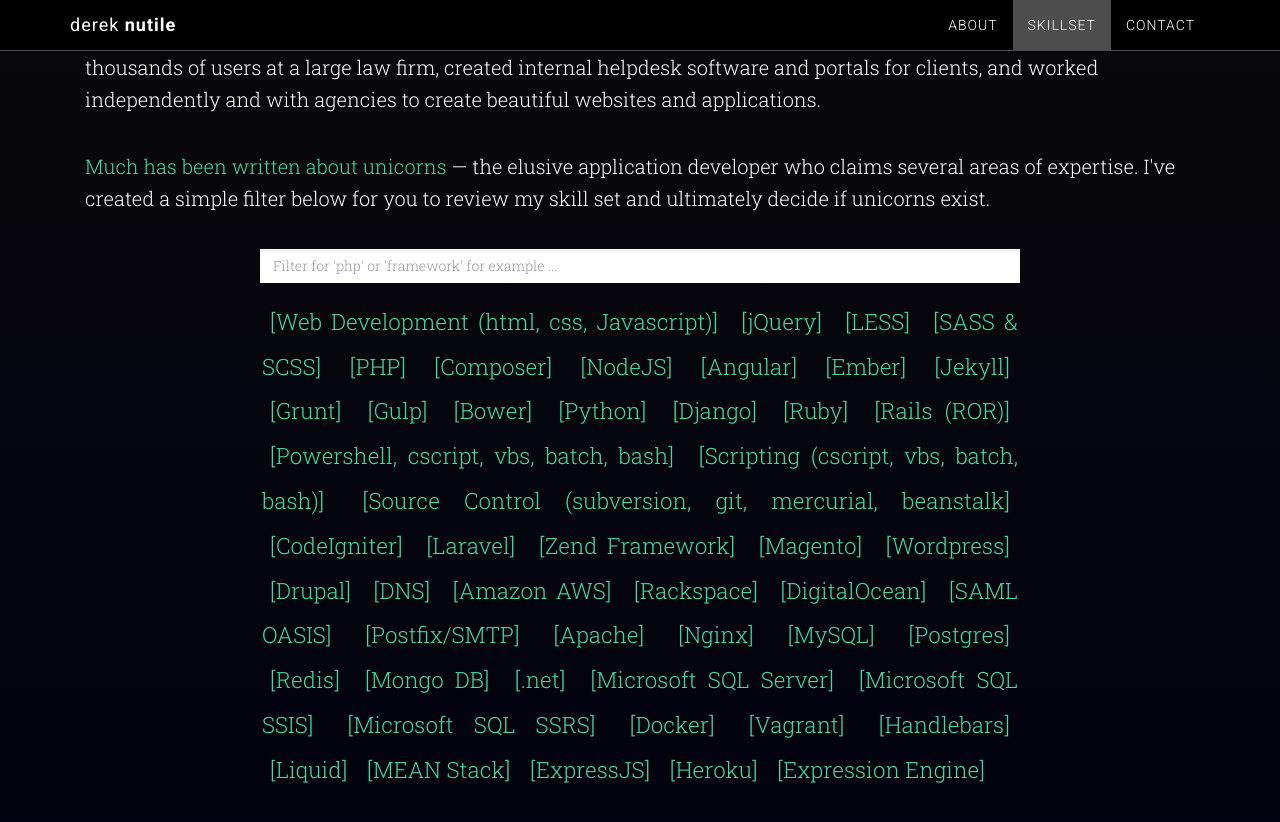
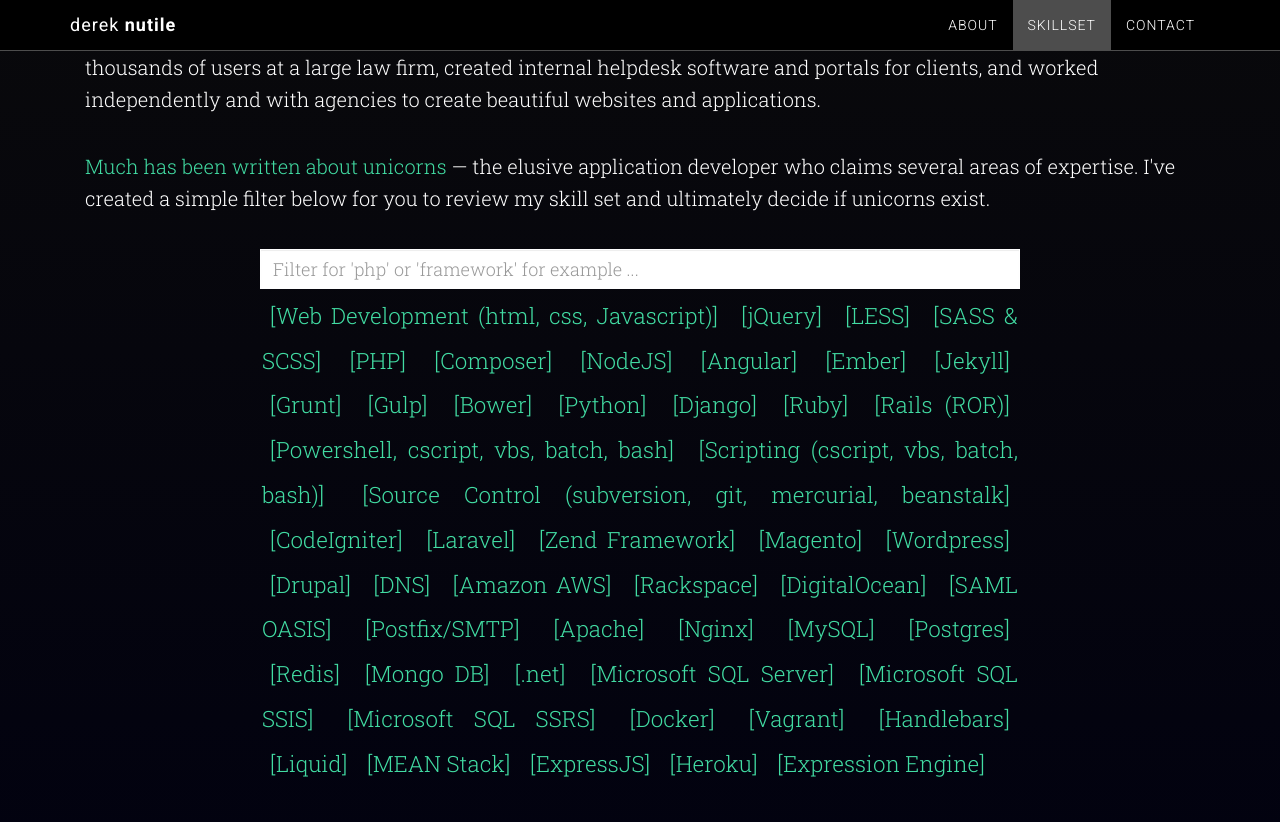
Before and after one commit to dereknutile/dereknutile.github.io, a Jekyll site: the page built from index.html, in a window 1280 px wide and 900 px high, scrolled down 1886 px. Shown: the top 822 px of the window. Built offline with Jekyll 4.4.1, drawn with Linux system fonts in a browser that asks for light colours.

Commit message:
Adds styling.

```diff
--- a/assets/css/main.scss
+++ b/assets/css/main.scss
@@ -475,9 +475,9 @@
 .form-control {
     display: block;
     width: 100%;
-    height: 34px;
+    height: 40px;
     padding: 6px 12px;
-    font-size: 14px;
+    font-size: 18px;
     line-height: 1.42857143;
     color: #001;
     background-color: #fff;
@@ -488,3 +488,7 @@
     -o-transition: border-color ease-in-out .15s,box-shadow ease-in-out .15s;
     transition: border-color ease-in-out .15s,box-shadow ease-in-out .15s;
 }
+
+.form-group {
+    margin-bottom: 3px;
+}
```
